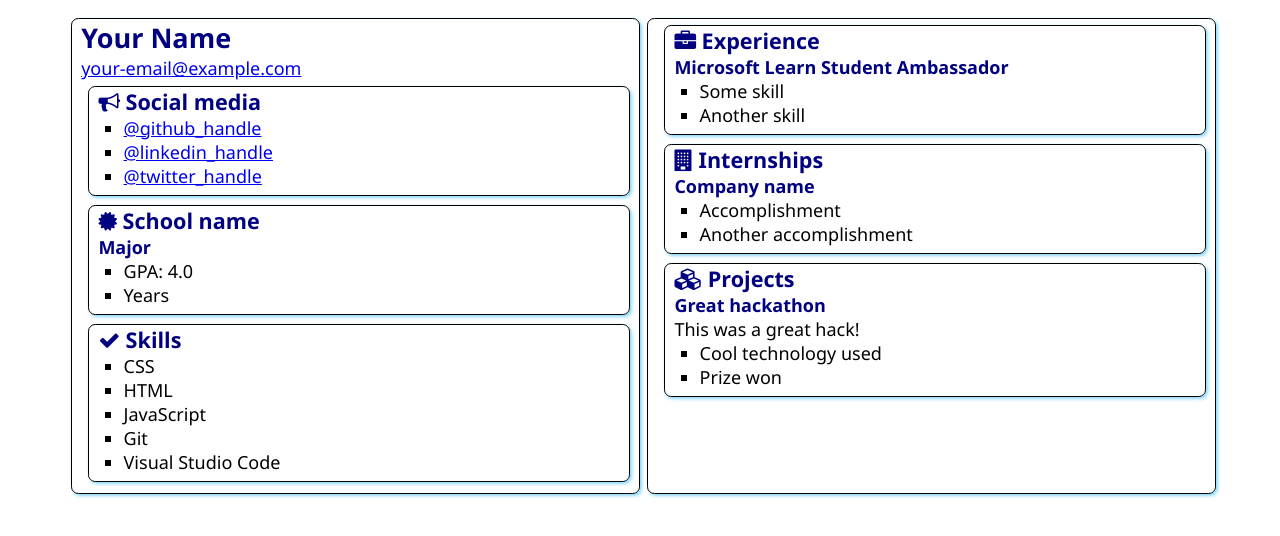
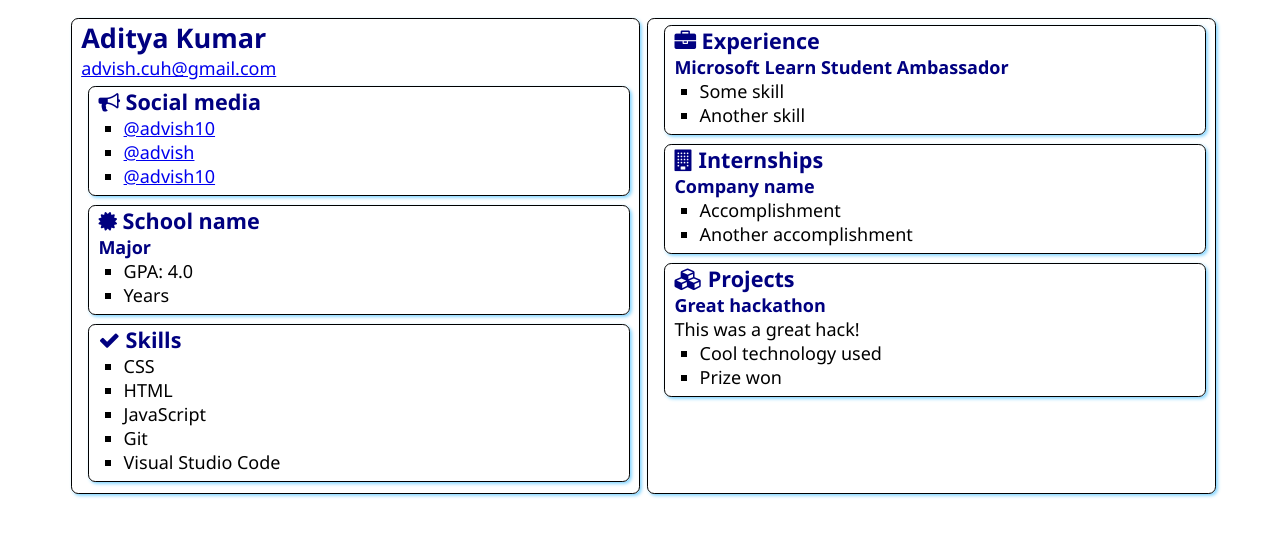
Before and after one commit to advish10/-Ambassador-SWA-Pilot, a plain HTML site: page src/index.html in a window 1280 px wide. Drawn offline with Linux system fonts and the light colour scheme.

Commit message:
Added by Name
I have added my name and social media handles.

```diff
--- a/src/index.html
+++ b/src/index.html
@@ -12,8 +12,8 @@
 <body>
     <main>
         <article class="box">
-            <h1>Your Name</h1>
-            <div><a href="mailto:your.email@example.com">your-email@example.com</a></div>
+            <h1>Aditya Kumar</h1>
+            <div><a href="mailto:your.email@example.com">advish.cuh@gmail.com</a></div>
 
             <section class="box">
                 <h2>
@@ -21,9 +21,9 @@
                     Social media
                 </h2>
                 <ul>
-                    <li><a href="https://github.com/<handle>">@github_handle</a></li>
-                    <li><a href="https://linkedin.com/in/<handle>">@linkedin_handle</a></li>
-                    <li><a href="https://twitter.com/<handle>">@twitter_handle</a></li>
+                    <li><a href="https://github.com/<handle>">@advish10</a></li>
+                    <li><a href="https://linkedin.com/in/<handle>">@advish</a></li>
+                    <li><a href="https://twitter.com/<handle>">@advish10</a></li>
                 </ul>
             </section>
 
```
